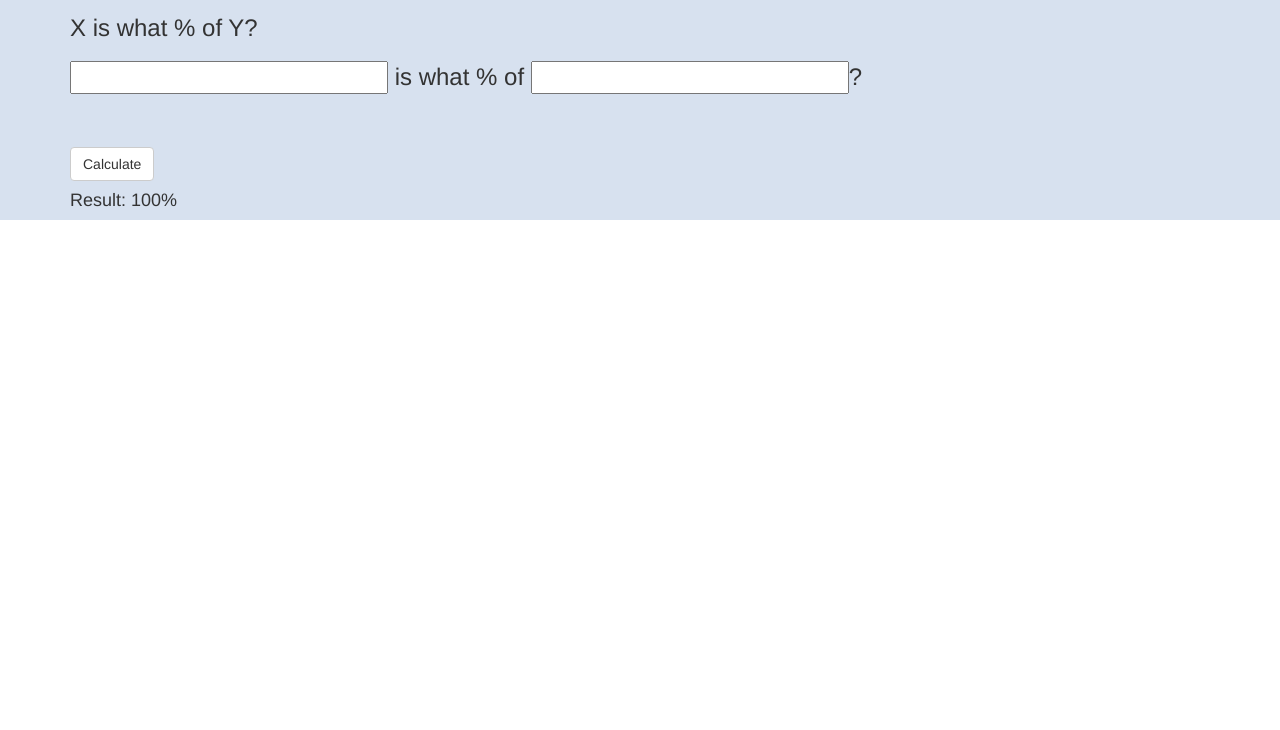
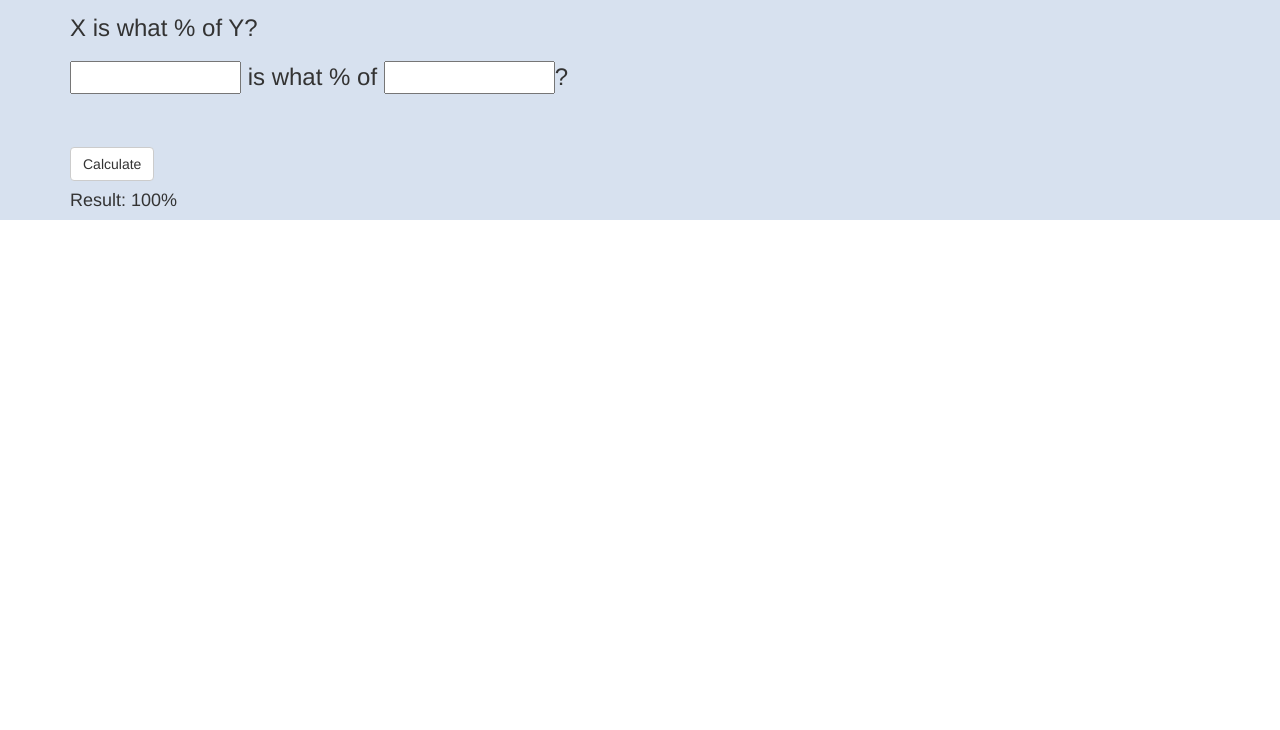
Before and after one commit to ghigbie/percentage-calculator, a website: page index.html in a window 1280 px wide. Shown: the part 70-800 px from the top of the page. Drawn offline with nearby package versions, Linux system fonts and the light colour scheme.

Commit message:
Add new styles

```diff
--- a/index.html
+++ b/index.html
@@ -16,10 +16,14 @@
         <div class="main-content">
             <div class="container">
                 <h3>X is what % of Y?<h3>
-                <form class="form-inline">
+                <form class="form-inline" id="mainForm">
                     <div class="col-auto">
-                        <input type="text"> is what % of
-                        <input type="text">?
+                        <input type="text"
+                               class="entry"
+                               id="numerator"> is what % of
+                        <input type="text"
+                               class="entry"
+                               id="denominator">?
                     </div>
                     <br><br>
                     <input type="submit" class="btn btn-default" value="Calculate">
--- a/javascripts/calc.js
+++ b/javascripts/calc.js
@@ -2,3 +2,10 @@ const numerator = document.getElementById('numerator'),
       denominator = document.getElementById('denominator'),
       form = document.getElementById('mainForm'),
       result = document.getElementById('result');
+
+let calculatePercent = (numerator, denominator) => {
+    this.numerator = parseFloat(numerator.value);
+    this.denominator = parseFloat(denominator.value);
+}
+
+form.addEventListener('submit', )
--- a/styles/styles.css
+++ b/styles/styles.css
@@ -9,3 +9,8 @@
 .light-text{
     color: #e3e7ed;
 }
+
+.entry{
+    width: 15%;
+    min-width: 50px;
+}
```
